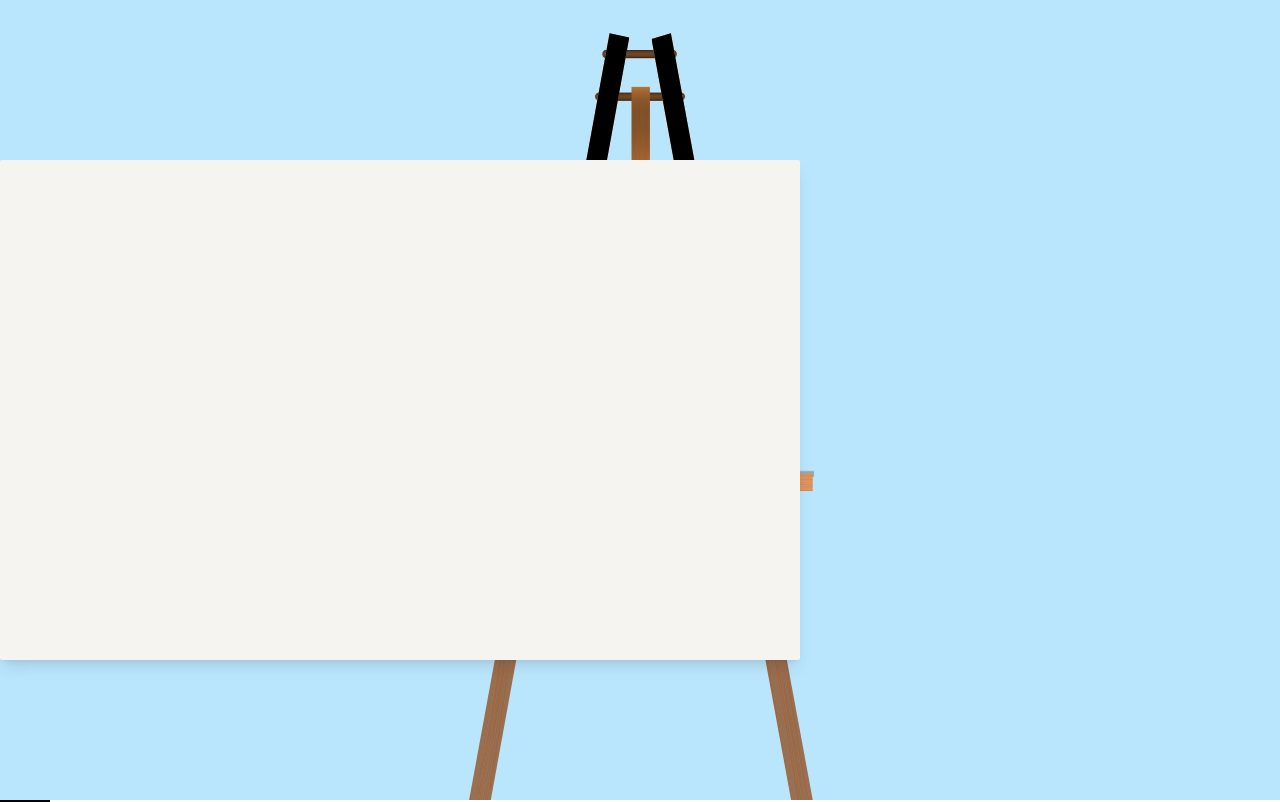
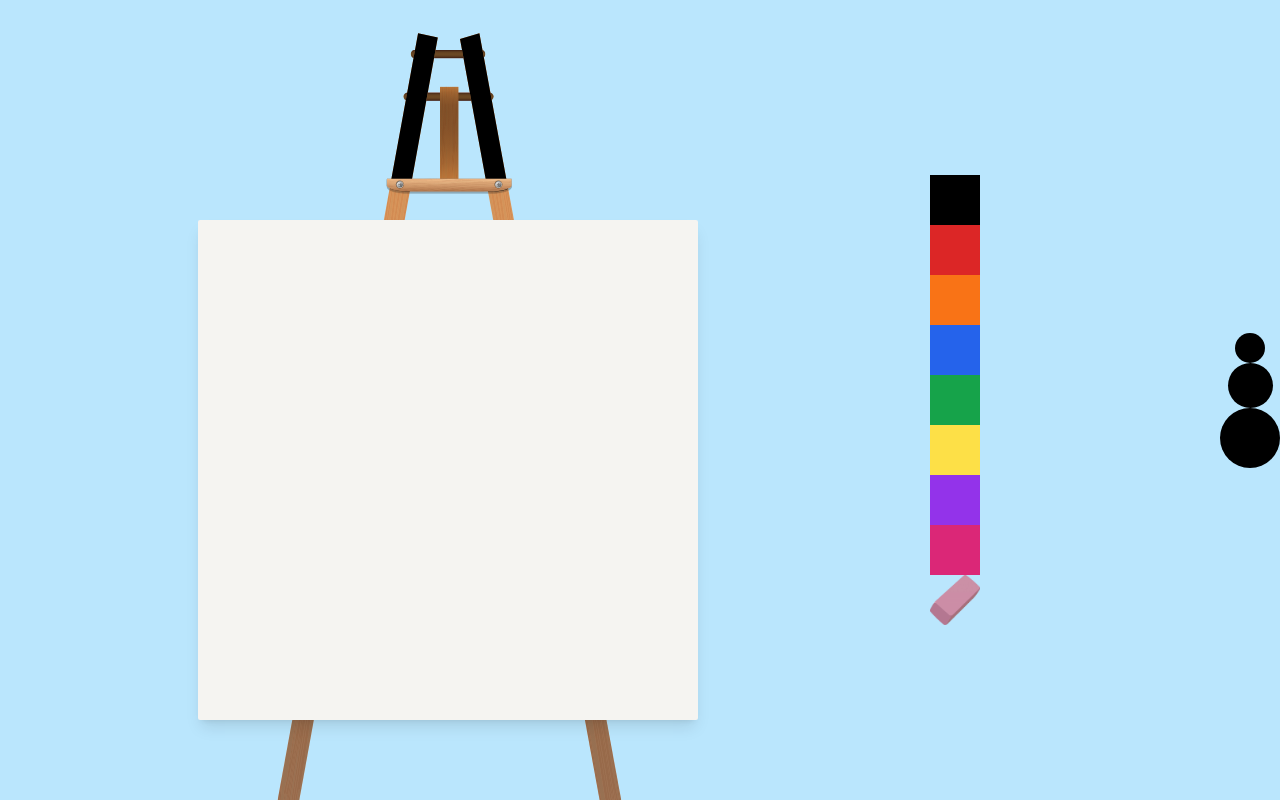
Before and after one commit to anagarango/DrawRaw, a Next.js app: page / in a window 1280 px wide. Shown: the top 802 px of the page. Built offline with nearby package versions, Linux system fonts and the light colour scheme.

Commit message:
fixing styling" " "

```diff
--- a/src/pages/index.jsx
+++ b/src/pages/index.jsx
@@ -27,19 +27,19 @@ export default function Home(){
   }
 
   return (
-    <div className="w-screen h-screen flexitems-center justify-center bg-sky-200">
-      <div className='flex flex-col '>
-        <img src="/Easel.svg" className='h-screen' />
+    <div className="w-screen h-screen flex items-center justify-between bg-sky-200 overflow-hidden">
+      <div className='flex flex-col w-[70vw] h-screen items-center '>
+        <img src="/Easel.svg" className='h-full min-w-[423px]' />
         <canvas
           onMouseDown={onMouseDown}
           ref={canvasRef}
           height={500}
-          width={800}
+          width={500}
           id="canvas"
-          className="shadow-lg rounded-sm absolute top-[20%] bg-[#F5F4F1] hover:cursor-[url('/paint-brush.png'),_pointer]"
+          className="shadow-lg rounded-sm absolute top-[15%] bg-[#F5F4F1] translate-y-[20%] trans hover:cursor-[url('/paint-brush.png'),_pointer]"
         />
       </div>
-      <div>
+      <div className='flex w-[20vw] flex-col'>
         <div className='w-[50px] h-[50px] bg-black' onClick={()=>setBrushColor("black")}/>
         {/* <div className='border-2 border-black w-[50px] h-[50px] bg-white' onClick={()=>setBrushColor("white")}/> */}
         <div className='w-[50px] h-[50px] bg-red-600' onClick={()=>setBrushColor("rgb(220 38 38)")}/>
@@ -51,10 +51,10 @@ export default function Home(){
         <div className='w-[50px] h-[50px] bg-pink-600' onClick={()=>setBrushColor('rgb(236 72 153)')}/>
         <img src="/eraser.png" className='w-[50px] h-[50px]' onClick={()=>setBrushColor('#F5F4F1')} />
       </div>
-      <div>
-        <div className='w-[50px] h-[50px] bg-black' onClick={()=>setBrushWidth(5)}/>
-        <div className='w-[50px] h-[50px] bg-black' onClick={()=>setBrushWidth(10)}/>
-        <div className='w-[50px] h-[50px] bg-black' onClick={()=>setBrushWidth(15)}/>
+      <div className='flex flex-col items-center'>
+        <div className='w-[30px] h-[30px] bg-black rounded-full' onClick={()=>setBrushWidth(5)}/>
+        <div className='w-[45px] h-[45px] bg-black rounded-full' onClick={()=>setBrushWidth(10)}/>
+        <div className='w-[60px] h-[60px] bg-black rounded-full' onClick={()=>setBrushWidth(15)}/>
       </div>
 
     </div>
```
